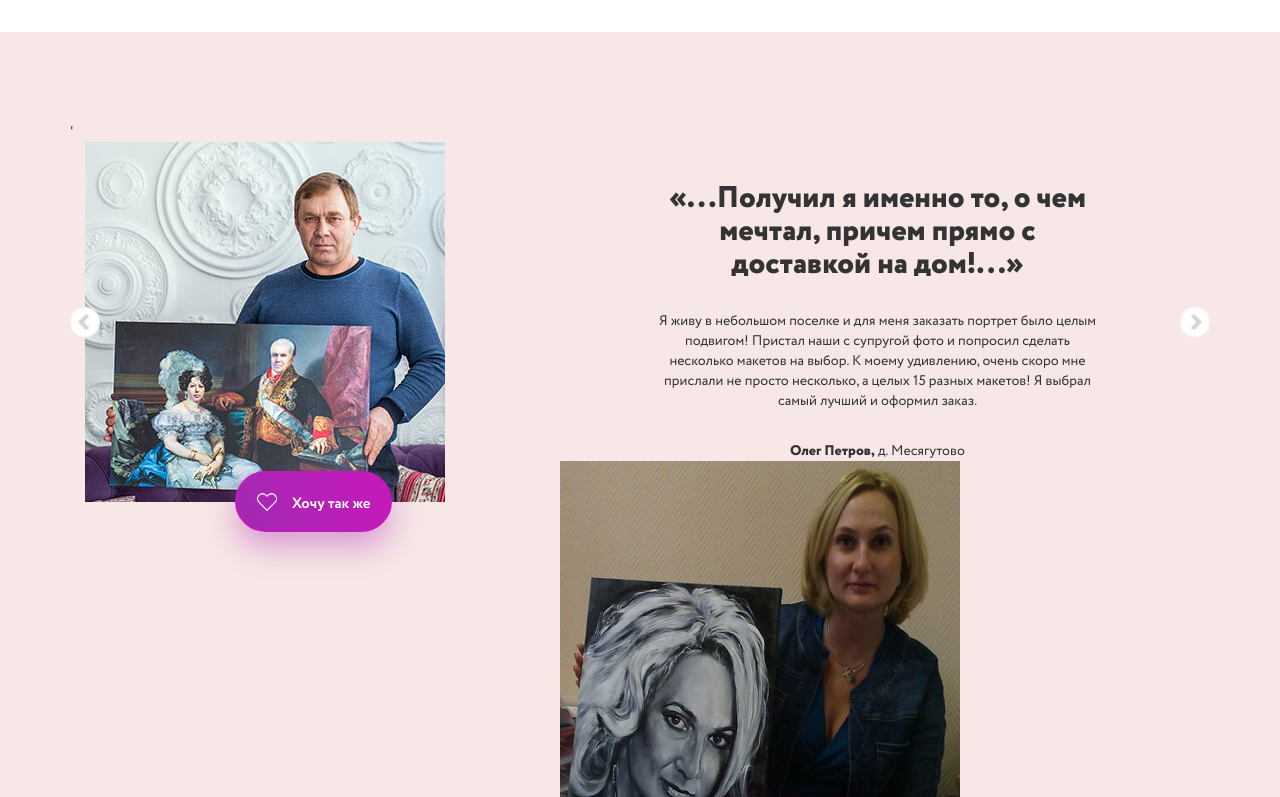
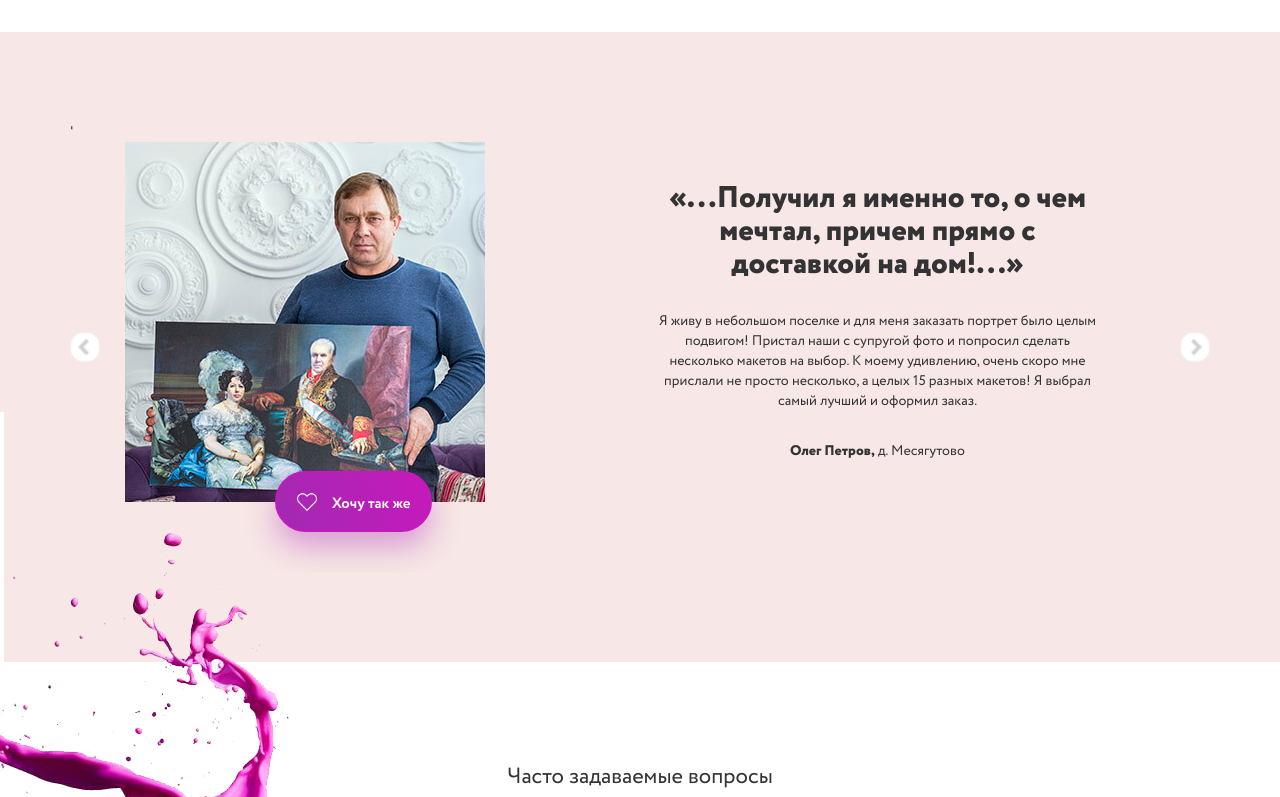
Before and after one commit to Ig0reHa/Diplom, a plain HTML site: page index.html in a window 1280 px wide. Shown: the part 9960-10757 px from the top of the page. Drawn offline with Linux system fonts and the light colour scheme; a web font is replaced by a local one.

Commit message:
Add files via upload

```diff
--- a/css/main.css
+++ b/css/main.css
@@ -371,7 +371,7 @@ h4 {
   width: 100%;
 }
 .main-prev-btn {
-  left: 0;
+  left: 0px;
 }
 .main-next-btn {
   right: 0;
@@ -1757,3 +1757,22 @@ h4 {
   opacity: 0;
   transition-duration: 1s;
 }
+
+.feedback-wrapper {
+  display: flex;
+  transition: transform .5s;
+  will-change: transform;
+}
+
+.feedback-slider-item {
+  min-width: 100%;
+}
+
+.feedback-slider {
+  overflow: hidden;
+  min-height: 450px;
+}
+
+.feedback-block {
+  margin-left: 40px;
+}
```
